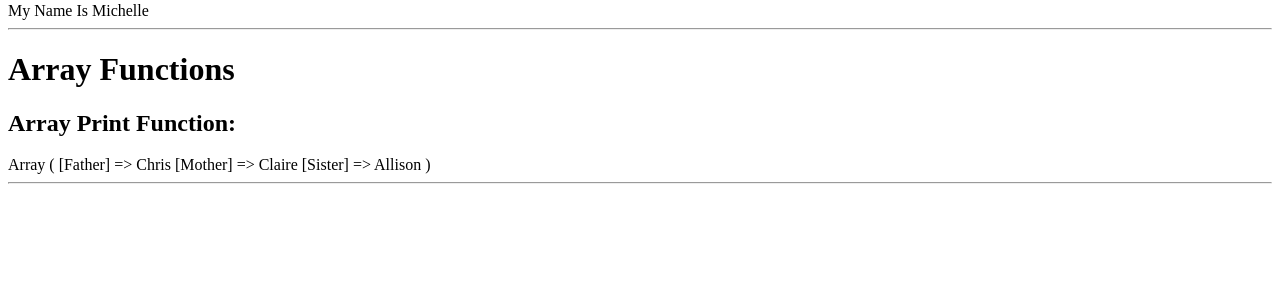
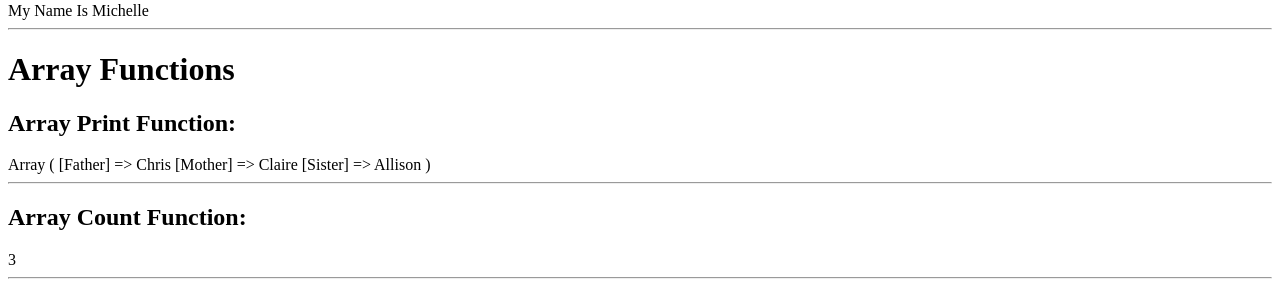
Before and after one commit to michelleregna/string-array-functions, a PHP site: page / in a window 1280 px wide. Shown: the part 965-1252 px from the top of the page. Before the commit the page ends 1149 px from the top, so only its background shows below. Run offline with PHP 8.4, Linux system fonts and the light colour scheme.

Commit message:
added array count function

```diff
--- a/index.php
+++ b/index.php
@@ -14,6 +14,7 @@ $obj -> titlecaseThis($str);
 
 $familyArray = array('Father' => 'Chris', 'Mother' => 'Claire', 'Sister' => 'Allison');
 $obj -> printArray($familyArray);
+$obj -> countArray($familyArray);
 
 class main {
 	public function __construct() {
@@ -85,11 +86,16 @@ class main {
 	// Start of Array Functions
 
 	public function printArray($array) {
-
 		echo '<h1>Array Functions</h1>';
 		echo '<h2>Array Print Function:</h2>';
 		print_r($array);
 		echo '<hr>';
+    }
+
+    public function countArray($array) {
+    	echo '<h2>Array Count Function:</h2>';
+    	echo count($array);
+    	echo '<hr>';
     }
 
 
```
